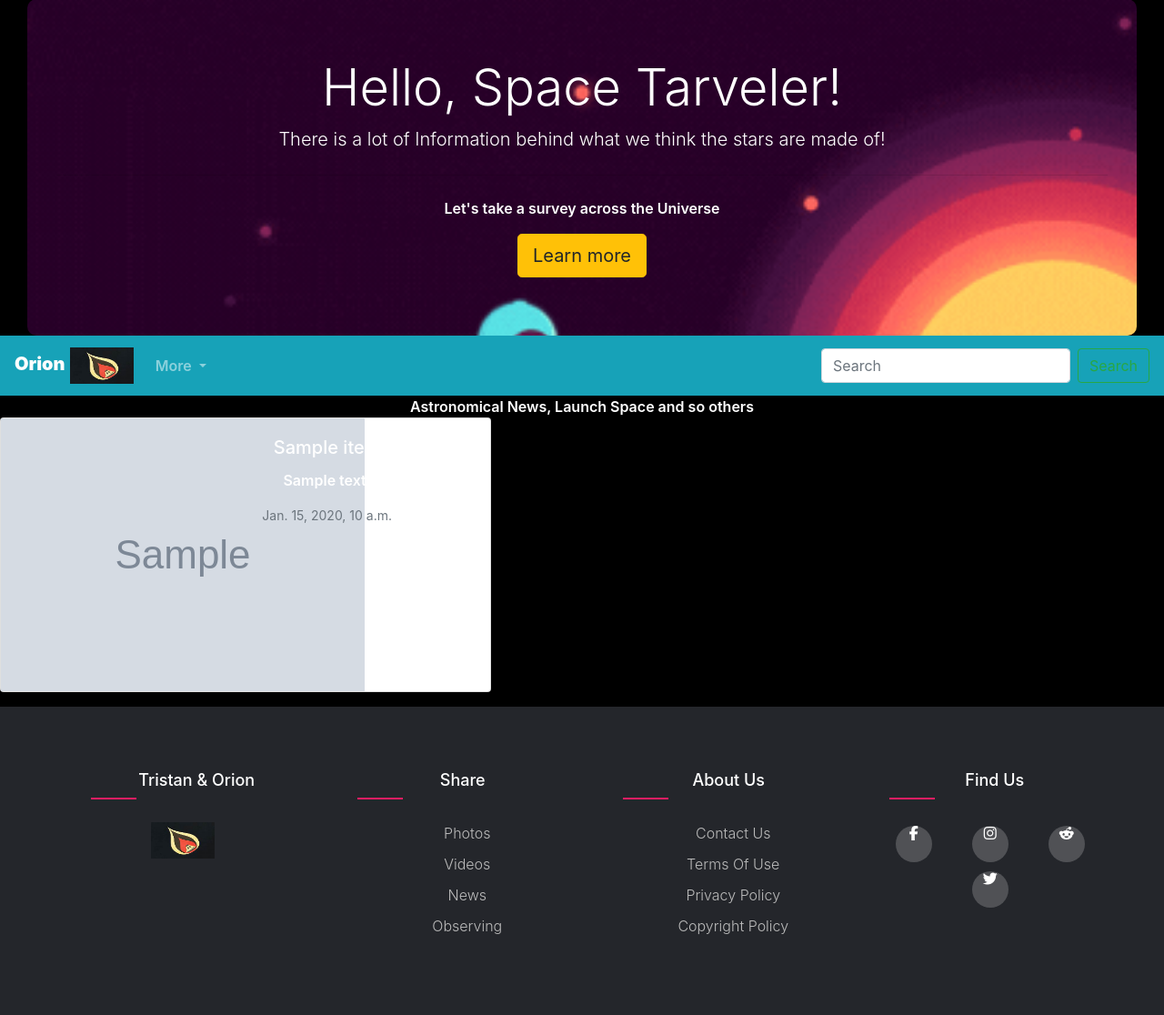
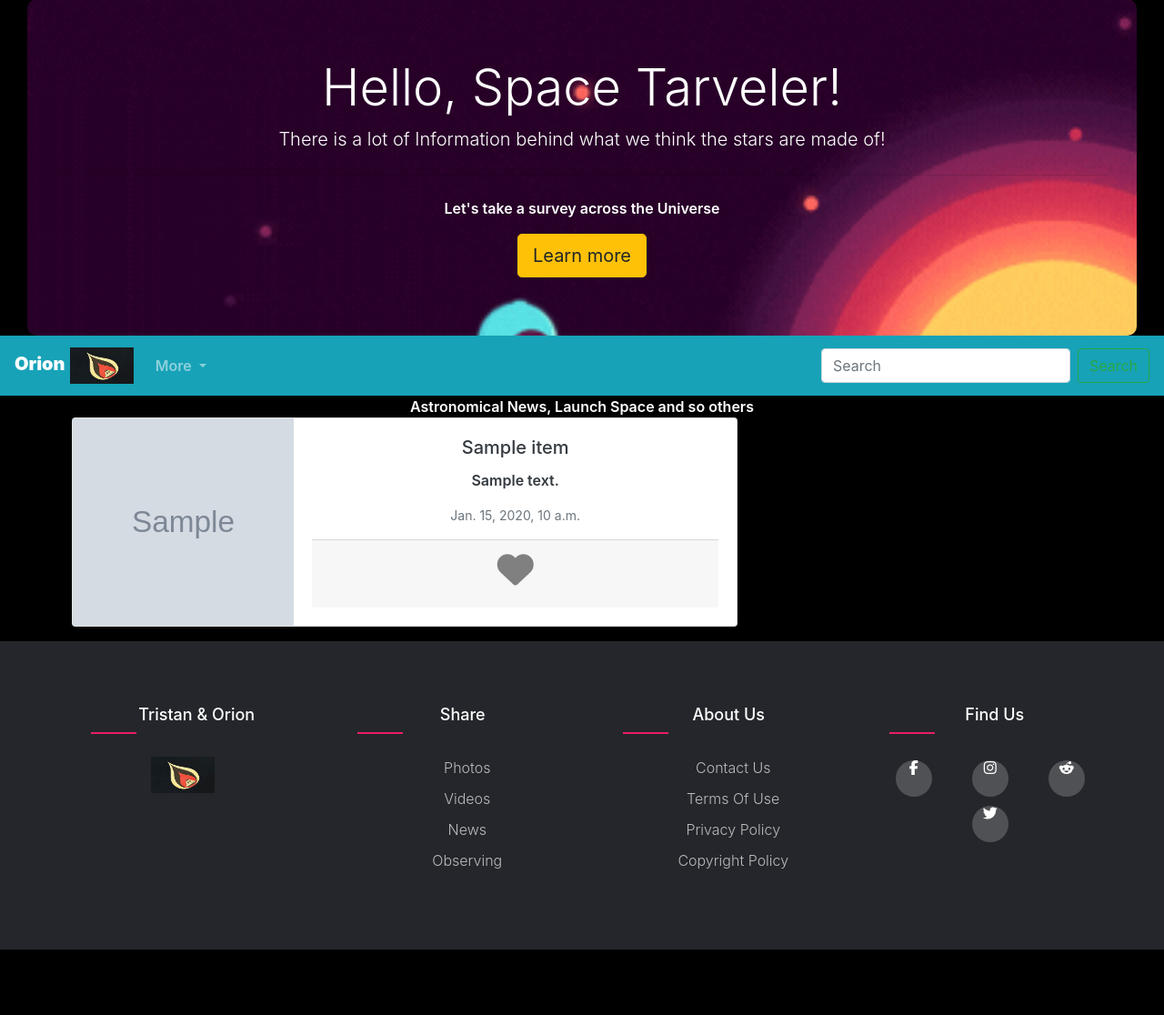
Before and after one commit to MajorTom97/project4-Orion, a Django app: page /news/ in a window 1280 px wide. Shown: the part 700-1816 px from the top of the page at 91% size. After the commit the page ends 1744 px from the top, so only its background shows below. Run offline with Django 3.2, Linux system fonts and the light colour scheme; tables that the repository leaves empty hold one stand-in row (values such as "Sample post"); grey boxes marked "Sample" are stand-in pictures; a database or web service that is not in the repository returns one stand-in record (values such as "Sample title"); data that the repository does not hold is empty; some libraries are stand-ins or nearby versions; some web fonts are replaced.

Commit message:
News View Updated

```diff
--- a/astrosite/app/templates/news.html
+++ b/astrosite/app/templates/news.html
@@ -6,21 +6,90 @@ News
 
 {% block content %}
 Astronomical News, Launch Space and so others
+<style type="text/css">
+  .fit .tig {
+    width: 100%;
+    height: 100%;
+    object-fit: fit;
+}
+
+@supports(object-fit: fit) {
+    .fit .tig {
+        object-fit: fit;
+    }
+}
+
+#_form {
+  width: 250px;
+  margin: 0 auto;
+  height: 50px;
+}
+
+#_form p {
+  text-align: center;
+}
+
+#_form label {
+  font-size: 40px;
+}
+
+input[type="radio"] {
+  display: none;
+}
+
+label {
+  color: grey;
+}
+
+.neutral1:hover {
+  color: red;
+}
+
+label:hover {
+  cursor: pointer;
+}
+</style>
+
+<div class="container">
+<div class="row">
 {% for article in apinews %}
-<div class="card mb-3" style="max-width: 540px;">
-    <div class="row no-gutters">
-      <div class="col-md-4">
-        <img src="{{article.imageUrl}}" style="18rem">
-      </div>
-      <div class="col-md-8">
-        <div class="card-body">
-          <h5 class="card-title">{{article.title}}</h5>
-          <p class="card-text">{{article.summary}}</p>
-          <p class="card-text"><small class="text-muted">{{article.publishedAt}}</small></p>
+<div class="card mb-3 mx-4" style="max-width: 100%;">
+  <div class="row no-gutters">
+    <div class="col-md-4 fit">
+      <img class="tig" src="{{article.imageUrl}}" style="...">
+    </div>
+    <div class="col-md-8">
+      <div class="card-body">
+        <h5 class="card-title text-dark">{{article.title}}</h5>
+        <p class="card-text text-dark">{{article.summary}}</p>
+        <p class="card-text text-dark"><small class="text-muted">{{article.publishedAt}}</small></p>
+        <div class="card-footer text-muted">
+          <div id="_form">
+            <p class="clasificacion">
+                <input id="radio1" type="radio" value="1">
+                <label class="neutral1" for="radio3"><i class="fa fa-heart" aria-hidden="true"></i></label>
+            </p>
+            <span class="totallike">
+
+            </span>
+        </div>
         </div>
       </div>
     </div>
   </div>
+</div>
 {% endfor %}
+</div>
+</div>
 
+<script type="text/javascript">
+  var like = 0;
+  var total = 0;
+
+  document.querySelector('.neutral1').addEventListener('click', function(){
+     like++;
+     total = like;
+     document.querySelector('.totallike').innerHTML = total;
+  });
+</script>
 {% endblock %}
```
